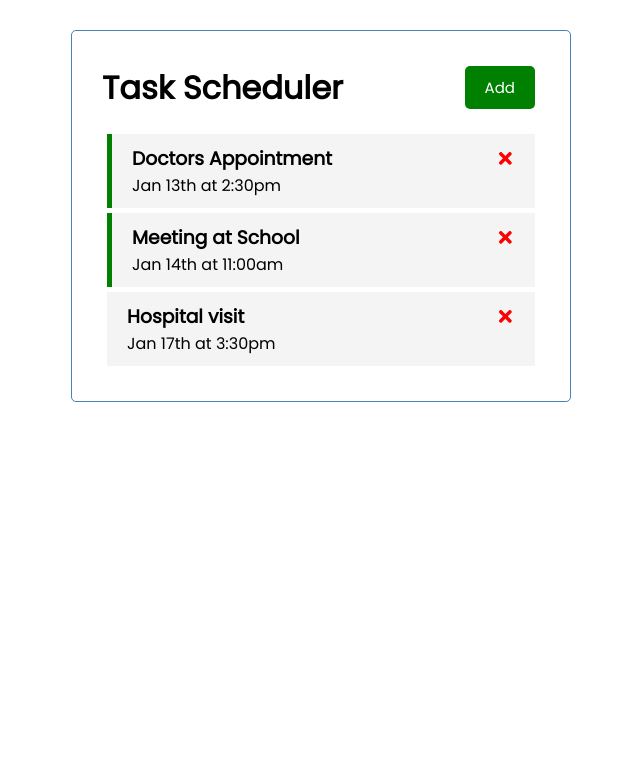
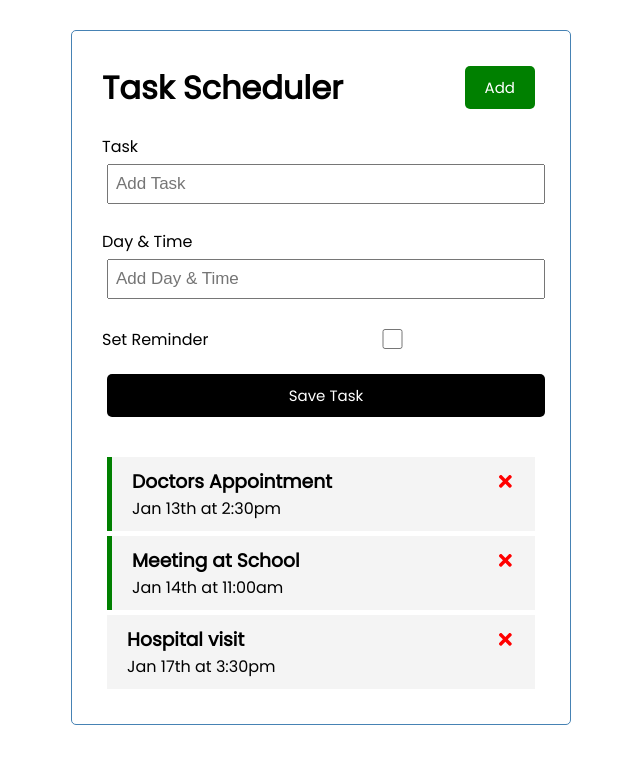
Before and after one commit to vbhzmaj/ReactTaskScheduler, a React (Create React App) app in the folder task-app/: page / in a window 1280 px wide. Shown: the top 764 px of the page, without its empty margins (319-959 px from the left). Built offline with nearby package versions, Linux system fonts and the light colour scheme.

Commit message:
new component AddTask, modify App.js

```diff
--- a/task-app/src/App.js
+++ b/task-app/src/App.js
@@ -1,6 +1,7 @@
 import {useState} from 'react'
 import Header from './components/Header'
 import Tasks from './components/Tasks'
+import AddTask from './components/AddTask'
 
 function App() {
   const [tasks, setTasks] = useState([
@@ -24,6 +25,16 @@
     }
 ])
 
+
+//Add Task
+const addTask = (task) => {
+  const id = Math.floor(Math.random() *
+  10000) +1
+  const newTask = { id, ...task }
+  setTasks([...tasks, newTask])
+
+}
+
 //Delete Task
 const deleteTask = (id) => {
   setTasks(tasks.filter((task) =>
@@ -41,6 +52,7 @@
     <div className="container">
 
       <Header />
+      <AddTask onAdd={addTask}/>
       {tasks.length > 0 ? (<Tasks tasks={tasks} onDelete=
       {deleteTask} onToggle= {toggleReminder}/>
       ) : ('No Tasks To Show'
--- /dev/null
+++ b/task-app/src/components/AddTask.js
@@ -0,0 +1,58 @@
+import { useState } from "react"
+
+const Addtask = (onAdd) => {
+    const [text, setText] = useState('')
+    const [day, setDay] = useState('')
+    const [reminder, setReminder] = useState(false)
+
+const onSubmit = (e) => {
+    e.preventDefault()
+
+    if(!text) {
+        alert('Please add a task')
+        return
+    }
+
+    onAdd( {text, day, reminder})
+
+    setText('')
+    setDay('')
+    setReminder(false)
+}
+
+  return (
+    <form className="add-form" onSubmit=
+    {onSubmit}>
+        <div className="form-control">
+            <label>Task</label>
+            <input type="text" placeholder="Add Task"
+                value={text} onChange={(e) =>
+                setText(e.target.value)}
+            />
+        </div>
+        <div className="form-control">
+            <label>Day & Time</label>
+            <input type="text" placeholder="Add Day & Time"
+                value={day} onChange={(e) =>
+                setDay(e.target.value)}
+
+            />
+        </div>
+        <div className="form-control form-control-check">
+            <label>Set Reminder</label>
+            <input
+                type="checkbox"
+                checked={reminder}
+                value={reminder} onChange={(e) =>
+                setReminder(e.currentTarget.checked)}
+            />
+        </div>
+        <input type="submit" value="Save Task"
+        className="btn btn-block"
+        />
+
+    </form>
+  )
+}
+
+export default Addtask
```
